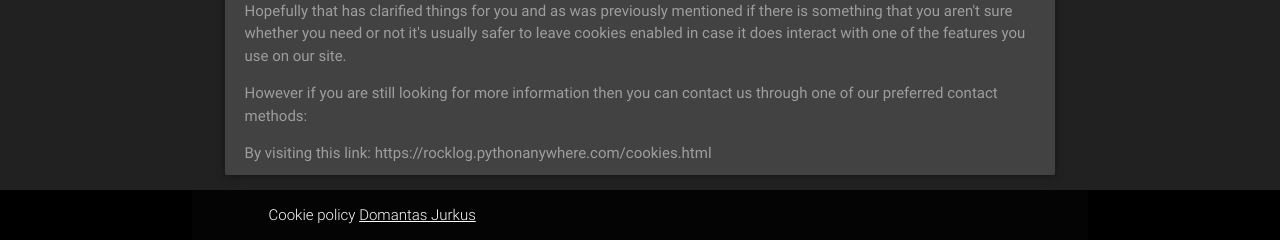
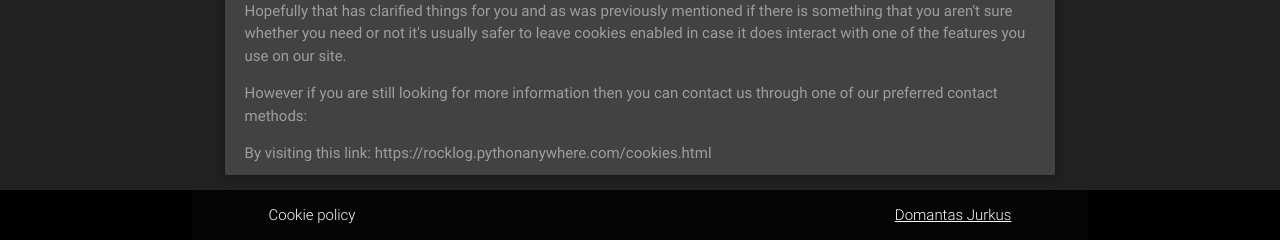
Before and after one commit to domantasjurkus/rocklog_django, a Django app: page /cookies in a window 1280 px wide. Shown: the part 1493-1733 px from the top of the page. Run offline with Django 3.2, Linux system fonts and the light colour scheme.

Commit message:
float link

```diff
--- a/rocklog/templates/rocklog/cookies.html
+++ b/rocklog/templates/rocklog/cookies.html
@@ -88,7 +88,7 @@
             <div class="row">
                 <div class="col s12 m10 l10 offset-m1 offset-l1">
                     <a href="cookies" class="white-text">Cookie policy</a>
-                    <a href="https://github.com/domantasjurkus" class="white-text dj-link"><u>Domantas Jurkus</u></a>
+                    <a href="https://github.com/domantasjurkus" class="white-text dj-link" style="float: right;"><u>Domantas Jurkus</u></a>
                 </div>
             </div>
         </div>
```
